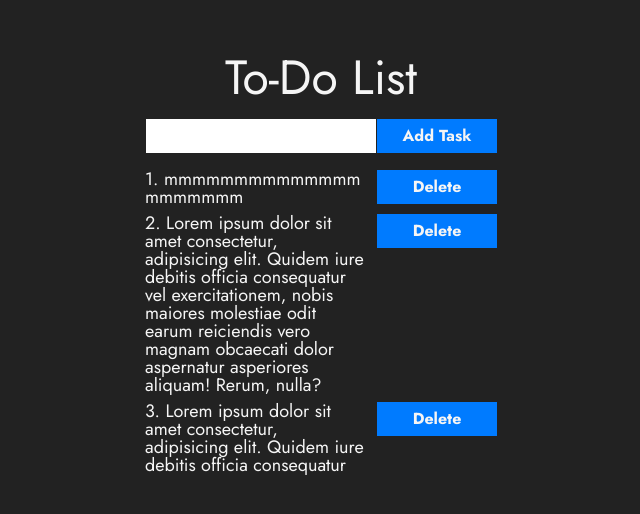
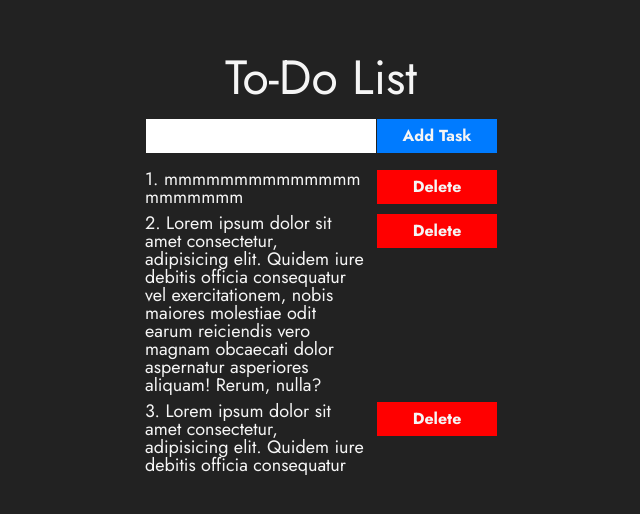
Before and after one commit to GabimaruDevastated/React-Todo, a React (Vite) app: page / in a window 1280 px wide. Shown: the part 136-650 px from the top of the page, without its empty margins (319-959 px from the left). Built offline with nearby package versions, Linux system fonts and the light colour scheme.

Commit message:
Update App.css

```diff
--- a/src/styles/App.css
+++ b/src/styles/App.css
@@ -32,6 +32,10 @@
     min-width: 7.5rem;
 }
 
+.button-delete {
+    background-color: red;
+}
+
 .add-task-wrapper {
     display: flex;
     justify-content: center;
```
